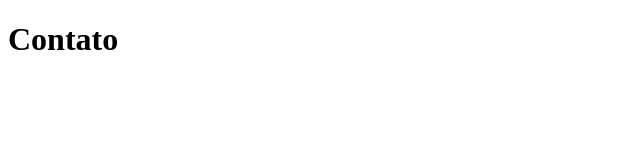
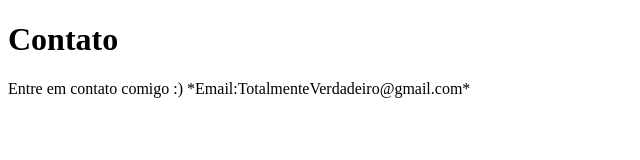
Before and after one commit to PedroNoth/sistema-de-cadastro, a plain HTML site: page contato.html in a window 1280 px wide. Shown: the whole page, without its empty margins (0-640 px from the left). Drawn offline with Linux system fonts and the light colour scheme.

Commit message:
adicionando o email de contato

```diff
--- a/contato.html
+++ b/contato.html
@@ -8,5 +8,6 @@
 </head>
 <body>
     <h1>Contato</h1>
+    <p>Entre em contato comigo :) *Email:TotalmenteVerdadeiro@gmail.com* </p>
 </body>
 </html>
```
